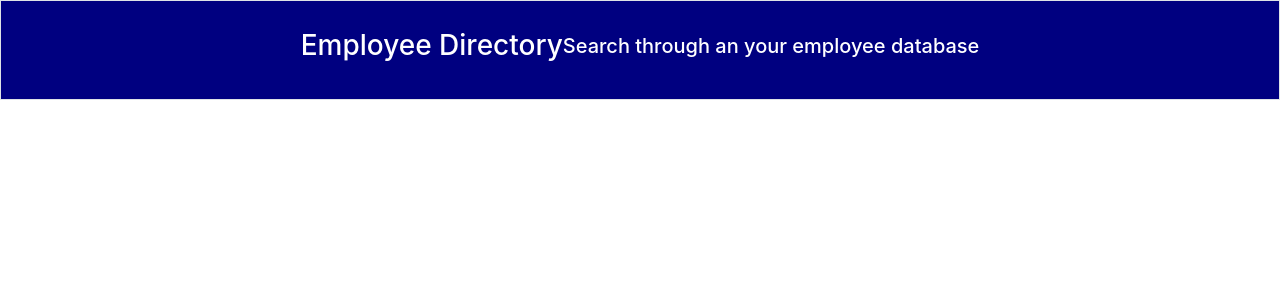
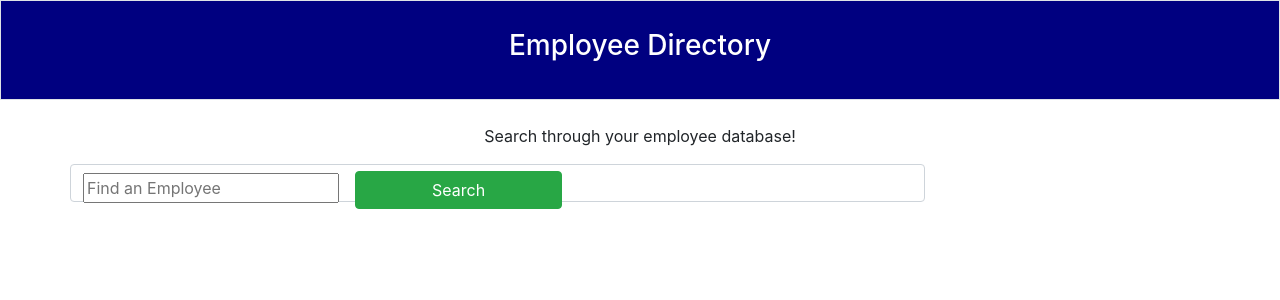
Before and after one commit to keithyyy/Employee-Directory, a React (Create React App) app: page / in a window 1280 px wide. Shown: the top 300 px of the page. Built offline with nearby package versions, Linux system fonts and the light colour scheme.

Commit message:
added search bar component

```diff
--- a/src/App.js
+++ b/src/App.js
@@ -1,10 +1,16 @@
 import React from "react"
-import Header from "./components/header"
+import Header from "./components/Header"
+import Container from "./components/Container"
 
 
 function App() {
   return (
-    <Header />
+    <div>
+      <Header />
+      <Container />
+    </div>
+
+
   );
 }
 
--- /dev/null
+++ b/src/components/Container.js
@@ -0,0 +1,23 @@
+import Reach from "react";
+import SearchBar from "./Searchbar"
+
+const Container = () => {
+    return (
+        <div className="container mt-4">
+            <p className="text-center">Search through your employee database!</p>
+
+            <div className="row">
+                <SearchBar />
+            </div>
+
+
+        </div>
+    )
+
+
+
+
+
+}
+
+export default Container;
--- /dev/null
+++ b/src/components/Searchbar.js
@@ -0,0 +1,20 @@
+import React from "react"
+
+const SearchBar = (props) => {
+    return (
+        <div className="col-9 form-control mb-2 searchbar">
+            <input type="text"
+            value={props.value}
+            onChange={props.handleInputChange}
+            placeholder="Find an Employee"/>
+
+
+            <div className="btn btn-success col-3 ml-3" onClick={props.changeButtonText}>Search</div>
+
+        </div>
+
+
+    )
+}
+
+export default SearchBar;
--- a/src/components/header.js
+++ b/src/components/header.js
@@ -9,14 +9,6 @@ const Header = () => {
                     <h3>Employee Directory</h3>
                 </div>
             </div>
-
-            <div className="row">
-                <div className="col-12">
-                    <h5>Search through an your employee database</h5>
-                </div>
-            </div>
-
-
         </header>
     )
 }
```
